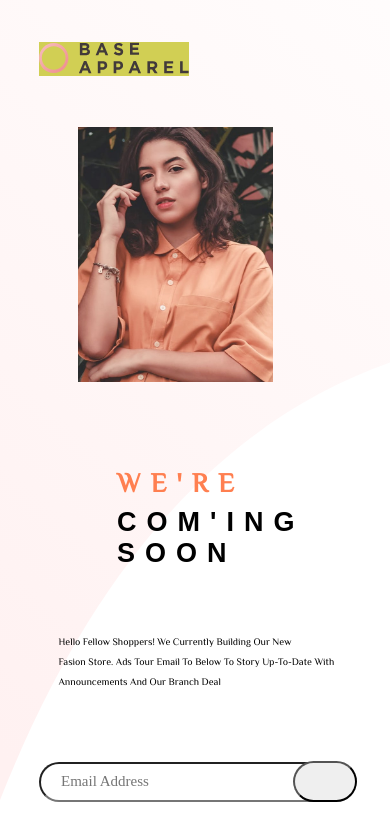
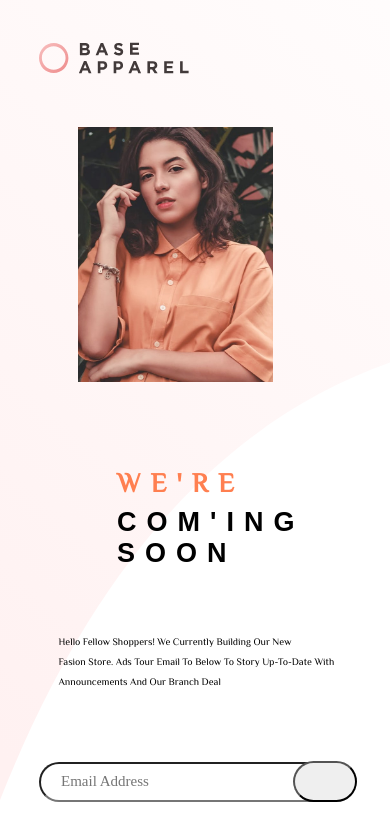
Before and after one commit to mohammedmusaib/BaseAprell-Mobile, a plain HTML site: page index.html in a window 390 px wide. Drawn offline with Linux system fonts and the light colour scheme; a web font is replaced by a local one.

Commit message:
edited once

```diff
--- a/style.css
+++ b/style.css
@@ -72,7 +72,7 @@ body{
  /* Mobile size Response */
  @media screen and (max-width:414px) {
     .logo{
-        background-color: rgb(209, 207, 84);
+        /* background-color: rgb(209, 207, 84); */
         position: absolute;
         top: 5%;
         left: 10%;
```
